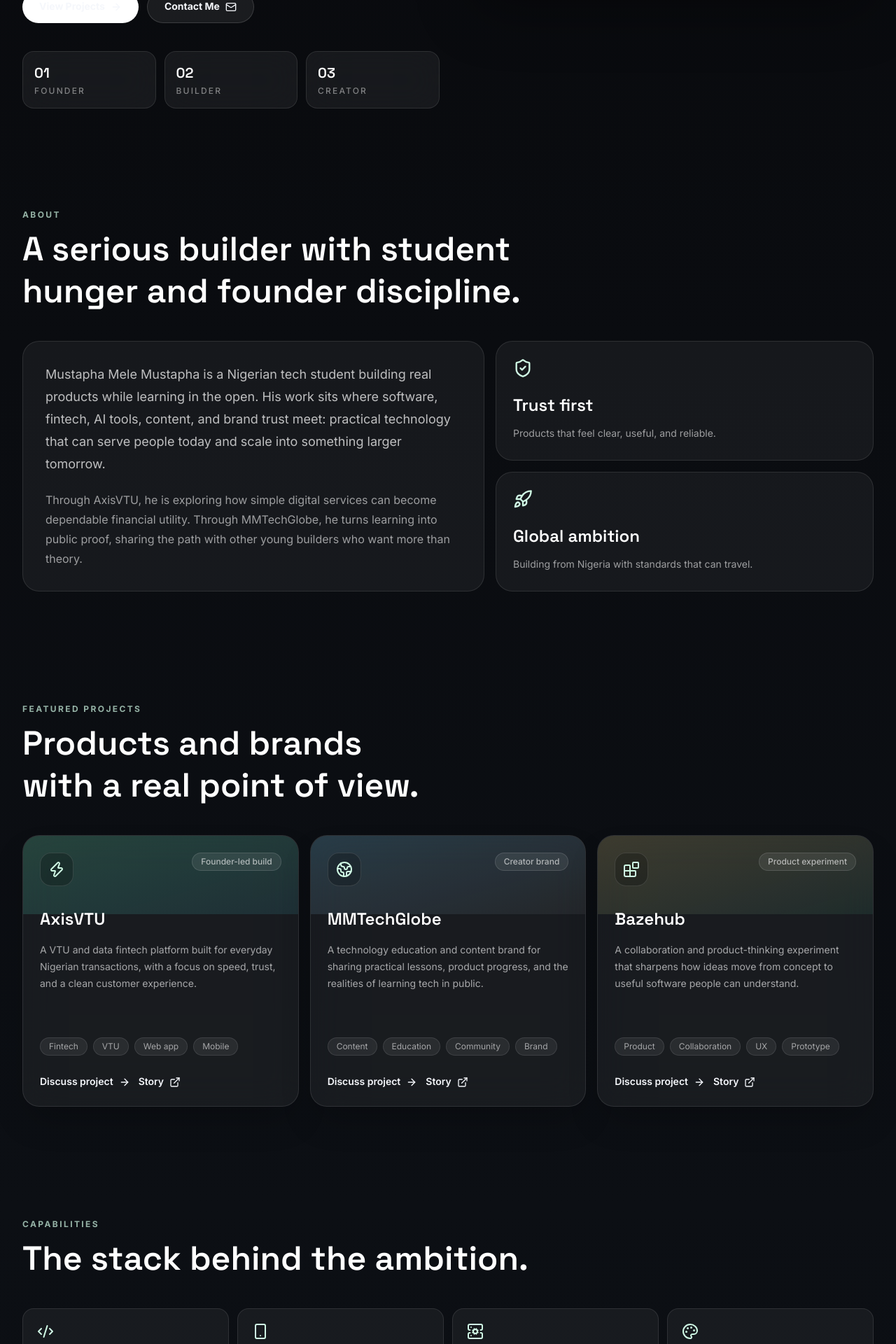
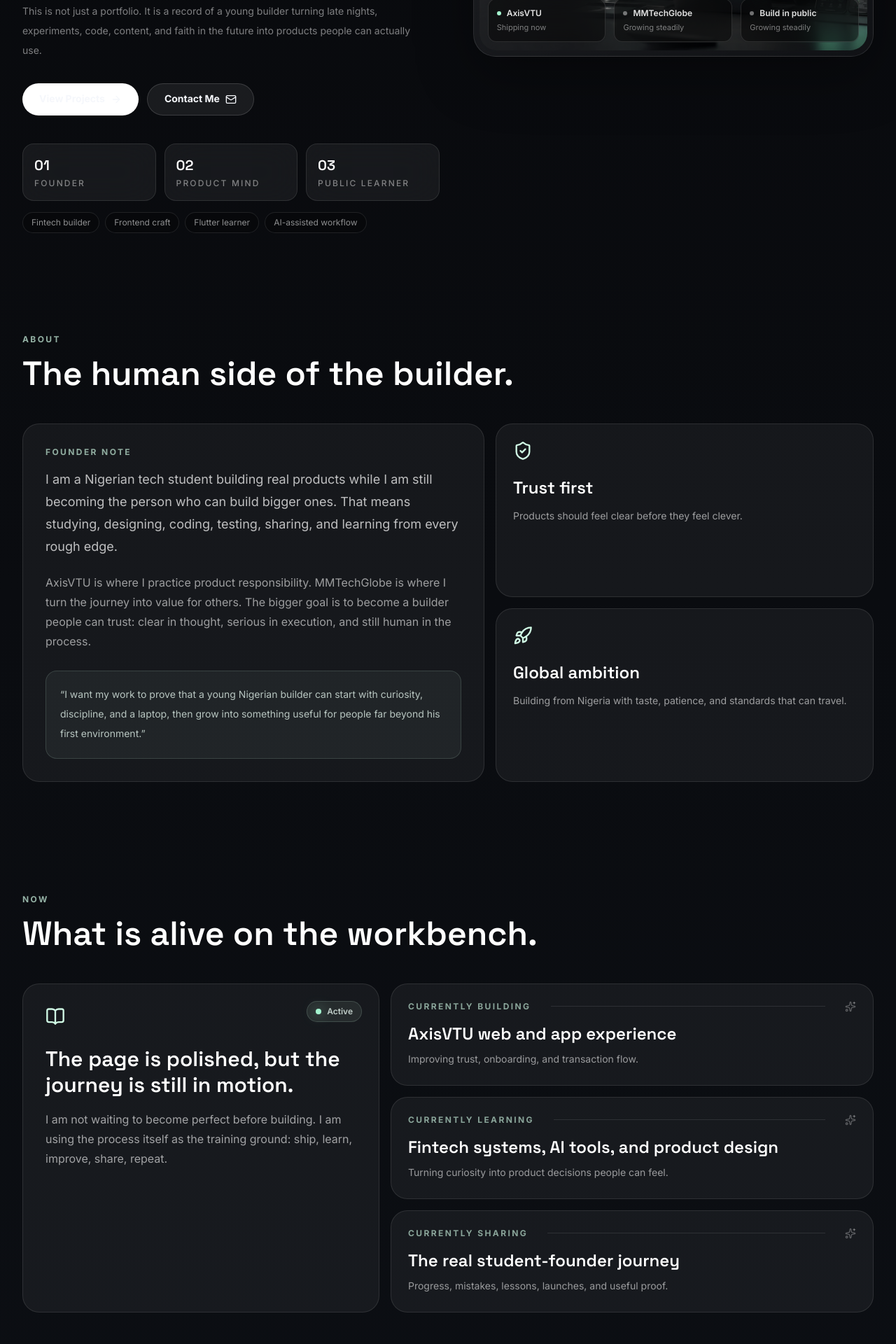
Before and after one commit to mustaphamelemustapha/Portfolio, a Next.js app: page / in a window 1280 px wide. Shown: the part 740-2660 px from the top of the page at 70% size. Built offline with nearby package versions, Linux system fonts and the light colour scheme.

Commit message:
Make portfolio feel more human

```diff
--- a/components/portfolio-site.tsx
+++ b/components/portfolio-site.tsx
@@ -30,14 +30,14 @@
 } from "lucide-react";
 import { motion, useScroll, useTransform } from "framer-motion";
 
-const navItems = ["About", "Projects", "Skills", "Journey", "Content", "Contact"];
+const navItems = ["About", "Now", "Projects", "Skills", "Journey", "Content", "Contact"];
 
 const projects = [
   {
     name: "AxisVTU",
     status: "Founder-led build",
     description:
-      "A VTU and data fintech platform built for everyday Nigerian transactions, with a focus on speed, trust, and a clean customer experience.",
+      "A VTU and data fintech platform built from the ground up for everyday Nigerian transactions. The mission is simple: make digital utility feel fast, honest, and dependable.",
     stack: ["Fintech", "VTU", "Web app", "Mobile"],
     icon: Zap,
     accent: "from-emerald-300/20 to-cyan-300/10"
@@ -46,7 +46,7 @@
     name: "MMTechGlobe",
     status: "Creator brand",
     description:
-      "A technology education and content brand for sharing practical lessons, product progress, and the realities of learning tech in public.",
+      "A technology education and content brand where I share what I am learning, what I am building, and the honest process behind becoming better in public.",
     stack: ["Content", "Education", "Community", "Brand"],
     icon: Globe2,
     accent: "from-sky-300/18 to-white/5"
@@ -55,7 +55,7 @@
     name: "Bazehub",
     status: "Product experiment",
     description:
-      "A collaboration and product-thinking experiment that sharpens how ideas move from concept to useful software people can understand.",
+      "A product experiment around collaboration, clarity, and useful tools. It is part lab, part lesson, and part proof that ideas become stronger when shipped.",
     stack: ["Product", "Collaboration", "UX", "Prototype"],
     icon: Blocks,
     accent: "from-amber-200/16 to-emerald-300/8"
@@ -71,6 +71,31 @@
   { name: "Content creation", icon: Megaphone },
   { name: "Branding", icon: BadgeCheck },
   { name: "AI tools", icon: Bot }
+];
+
+const nowSignals = [
+  {
+    label: "Currently building",
+    value: "AxisVTU web and app experience",
+    detail: "Improving trust, onboarding, and transaction flow."
+  },
+  {
+    label: "Currently learning",
+    value: "Fintech systems, AI tools, and product design",
+    detail: "Turning curiosity into product decisions people can feel."
+  },
+  {
+    label: "Currently sharing",
+    value: "The real student-founder journey",
+    detail: "Progress, mistakes, lessons, launches, and useful proof."
+  }
+];
+
+const principles = [
+  "Build useful things before talking too much.",
+  "Make technology feel simple enough for real people.",
+  "Stay ambitious, but keep the work honest.",
+  "Represent Nigerian builders with global standards."
 ];
 
 const timeline = [
@@ -140,6 +165,7 @@
       <Header />
       <Hero />
       <About />
+      <Now />
       <FeaturedProjects />
       <Skills />
       <Journey />
@@ -196,15 +222,19 @@
         >
           <div className="mb-6 inline-flex items-center gap-2 rounded-full border border-white/12 bg-white/7 px-3 py-2 text-xs font-medium text-white/72 shadow-2xl backdrop-blur-xl">
             <Sparkles className="size-4 text-emerald-200" />
-            Building fintech, software, and tech media from Nigeria
+            Live from Nigeria: learning, shipping, documenting
           </div>
           <h1 className="font-display text-[clamp(3rem,8vw,7rem)] font-semibold leading-[0.93] tracking-normal text-white text-balance">
             Hi, I&apos;m Mustapha Mele Mustapha
           </h1>
           <p className="mt-6 max-w-2xl text-lg leading-8 text-white/68 sm:text-xl">
             Founder, product builder, and tech creator from Nigeria. I&apos;m building AxisVTU,
-            growing MMTechGlobe, and documenting the journey as a young entrepreneur with global
-            ambition.
+            growing MMTechGlobe, and learning in public with the kind of ambition that starts small,
+            stays honest, and keeps moving.
+          </p>
+          <p className="mt-4 max-w-xl text-sm leading-7 text-white/48">
+            This is not just a portfolio. It is a record of a young builder turning late nights,
+            experiments, code, content, and faith in the future into products people can actually use.
           </p>
           <div className="mt-8 flex flex-col gap-3 sm:flex-row">
             <a
@@ -225,13 +255,20 @@
           <div className="mt-10 grid max-w-2xl grid-cols-3 gap-3">
             {[
               ["01", "Founder"],
-              ["02", "Builder"],
-              ["03", "Creator"]
+              ["02", "Product mind"],
+              ["03", "Public learner"]
             ].map(([number, label]) => (
               <div key={label} className="rounded-2xl border border-white/10 bg-white/6 p-4 backdrop-blur-xl">
                 <p className="font-display text-xl font-semibold text-white">{number}</p>
                 <p className="mt-1 text-xs font-medium uppercase tracking-[0.18em] text-white/46">{label}</p>
               </div>
+            ))}
+          </div>
+          <div className="mt-4 flex max-w-2xl flex-wrap gap-2 text-xs text-white/54">
+            {["Fintech builder", "Frontend craft", "Flutter learner", "AI-assisted workflow"].map((item) => (
+              <span key={item} className="rounded-full border border-white/10 bg-black/22 px-3 py-1.5">
+                {item}
+              </span>
             ))}
           </div>
         </motion.div>
@@ -252,10 +289,13 @@
               className="aspect-[4/3] w-full rounded-[1.55rem] object-cover"
             />
             <div className="absolute inset-x-5 bottom-5 grid grid-cols-2 gap-3 sm:grid-cols-3">
-              {["AxisVTU", "MMTechGlobe", "Build in public"].map((item) => (
+              {["AxisVTU", "MMTechGlobe", "Build in public"].map((item, index) => (
                 <div key={item} className="rounded-xl border border-white/12 bg-black/42 px-3 py-3 backdrop-blur-xl">
-                  <p className="text-xs font-semibold text-white/88">{item}</p>
-                  <p className="mt-1 text-[11px] text-white/46">Active signal</p>
+                  <div className="flex items-center gap-2">
+                    <span className={`size-1.5 rounded-full ${index === 0 ? "bg-emerald-200" : "bg-white/42"}`} />
+                    <p className="text-xs font-semibold text-white/88">{item}</p>
+                  </div>
+                  <p className="mt-1 text-[11px] text-white/46">{index === 0 ? "Shipping now" : "Growing steadily"}</p>
                 </div>
               ))}
             </div>
@@ -268,24 +308,75 @@
 
 function About() {
   return (
-    <Section id="about" eyebrow="About" title="A serious builder with student hunger and founder discipline.">
+    <Section id="about" eyebrow="About" title="The human side of the builder.">
       <div className="grid gap-4 lg:grid-cols-[1.1fr_0.9fr]">
         <Card className="p-6 sm:p-8">
+          <p className="mb-4 text-xs font-bold uppercase tracking-[0.2em] text-emerald-100/66">Founder note</p>
           <p className="text-lg leading-8 text-white/72">
-            Mustapha Mele Mustapha is a Nigerian tech student building real products while learning
-            in the open. His work sits where software, fintech, AI tools, content, and brand trust
-            meet: practical technology that can serve people today and scale into something larger
-            tomorrow.
+            I am a Nigerian tech student building real products while I am still becoming the person
+            who can build bigger ones. That means studying, designing, coding, testing, sharing, and
+            learning from every rough edge.
           </p>
           <p className="mt-5 text-base leading-7 text-white/58">
-            Through AxisVTU, he is exploring how simple digital services can become dependable
-            financial utility. Through MMTechGlobe, he turns learning into public proof, sharing the
-            path with other young builders who want more than theory.
+            AxisVTU is where I practice product responsibility. MMTechGlobe is where I turn the
+            journey into value for others. The bigger goal is to become a builder people can trust:
+            clear in thought, serious in execution, and still human in the process.
+          </p>
+          <div className="mt-7 rounded-2xl border border-emerald-100/14 bg-emerald-100/[0.055] p-5">
+            <p className="text-sm leading-7 text-emerald-50/74">
+              “I want my work to prove that a young Nigerian builder can start with curiosity,
+              discipline, and a laptop, then grow into something useful for people far beyond his
+              first environment.”
+            </p>
+          </div>
+        </Card>
+        <div className="grid gap-4 sm:grid-cols-2 lg:grid-cols-1">
+          <MiniSignal icon={ShieldCheck} title="Trust first" body="Products should feel clear before they feel clever." />
+          <MiniSignal icon={Rocket} title="Global ambition" body="Building from Nigeria with taste, patience, and standards that can travel." />
+        </div>
+      </div>
+    </Section>
+  );
+}
+
+function Now() {
+  return (
+    <Section id="now" eyebrow="Now" title="What is alive on the workbench.">
+      <div className="grid gap-4 lg:grid-cols-[0.85fr_1.15fr]">
+        <Card className="relative overflow-hidden p-6 sm:p-8">
+          <div className="absolute right-6 top-6 flex items-center gap-2 rounded-full border border-emerald-100/16 bg-emerald-100/8 px-3 py-1.5 text-xs font-semibold text-emerald-50/78">
+            <span className="size-2 rounded-full bg-emerald-200 shadow-[0_0_18px_rgba(167,243,208,0.75)]" />
+            Active
+          </div>
+          <BookOpen className="size-7 text-emerald-100" />
+          <h3 className="mt-7 font-display text-3xl font-semibold leading-tight text-white">
+            The page is polished, but the journey is still in motion.
+          </h3>
+          <p className="mt-4 text-base leading-7 text-white/60">
+            I am not waiting to become perfect before building. I am using the process itself as the
+            training ground: ship, learn, improve, share, repeat.
           </p>
         </Card>
-        <div className="grid gap-4 sm:grid-cols-2 lg:grid-cols-1">
-          <MiniSignal icon={ShieldCheck} title="Trust first" body="Products that feel clear, useful, and reliable." />
-          <MiniSignal icon={Rocket} title="Global ambition" body="Building from Nigeria with standards that can travel." />
+        <div className="grid gap-4">
+          {nowSignals.map((signal, index) => (
+            <motion.div
+              key={signal.label}
+              variants={fadeIn}
+              initial="hidden"
+              whileInView="visible"
+              viewport={{ once: true, margin: "-80px" }}
+              transition={{ duration: 0.45, delay: index * 0.06 }}
+              className="group rounded-3xl border border-white/10 bg-white/[0.052] p-5 transition hover:border-emerald-100/22 hover:bg-white/[0.075] sm:p-6"
+            >
+              <div className="flex flex-col gap-3 sm:flex-row sm:items-center sm:justify-between">
+                <p className="text-xs font-bold uppercase tracking-[0.2em] text-emerald-100/62">{signal.label}</p>
+                <span className="h-px flex-1 bg-white/10 sm:mx-4" />
+                <Sparkles className="hidden size-4 text-white/30 transition group-hover:text-emerald-100 sm:block" />
+              </div>
+              <h3 className="mt-4 font-display text-xl font-semibold text-white sm:text-2xl">{signal.value}</h3>
+              <p className="mt-2 text-sm leading-6 text-white/56">{signal.detail}</p>
+            </motion.div>
+          ))}
         </div>
       </div>
     </Section>
@@ -294,7 +385,7 @@
 
 function FeaturedProjects() {
   return (
-    <Section id="projects" eyebrow="Featured projects" title="Products and brands with a real point of view.">
+    <Section id="projects" eyebrow="Featured projects" title="Not just projects. Proof of direction.">
       <div className="grid gap-4 lg:grid-cols-3">
         {projects.map((project, index) => {
           const Icon = project.icon;
@@ -320,6 +411,16 @@
                 </div>
                 <h3 className="font-display text-2xl font-semibold text-white">{project.name}</h3>
                 <p className="mt-4 min-h-28 text-sm leading-6 text-white/62">{project.description}</p>
+                <div className="mt-5 rounded-2xl border border-white/10 bg-black/18 p-4">
+                  <p className="text-xs font-bold uppercase tracking-[0.16em] text-white/36">Why it matters</p>
+                  <p className="mt-2 text-sm leading-6 text-white/58">
+                    {project.name === "AxisVTU"
+                      ? "It teaches the discipline of reliability: people do not just click buttons, they trust a product with real needs."
+                      : project.name === "MMTechGlobe"
+                        ? "It turns learning into a public asset and helps other young builders feel less alone in the process."
+                        : "It keeps experimentation close to the work, so ideas are tested before they become big promises."}
+                  </p>
+                </div>
                 <div className="mt-6 flex flex-wrap gap-2">
                   {project.stack.map((tag) => (
                     <span key={tag} className="rounded-full border border-white/10 bg-white/7 px-3 py-1 text-xs text-white/58">
@@ -346,7 +447,14 @@
 
 function Skills() {
   return (
-    <Section id="skills" eyebrow="Capabilities" title="The stack behind the ambition.">
+    <Section id="skills" eyebrow="Capabilities" title="Skills with product judgment behind them.">
+      <div className="mb-5 grid gap-3 lg:grid-cols-4">
+        {principles.map((principle) => (
+          <div key={principle} className="rounded-2xl border border-white/10 bg-black/18 p-4">
+            <p className="text-sm leading-6 text-white/62">{principle}</p>
+          </div>
+        ))}
+      </div>
       <div className="grid gap-3 sm:grid-cols-2 lg:grid-cols-4">
         {skills.map((skill, index) => {
           const Icon = skill.icon;
@@ -372,7 +480,7 @@
 
 function Journey() {
   return (
-    <Section id="journey" eyebrow="Journey" title="A public path from learner to founder.">
+    <Section id="journey" eyebrow="Journey" title="The story is still being written in public.">
       <div className="relative">
         <div className="absolute left-4 top-0 hidden h-full w-px bg-white/10 sm:block" />
         <div className="grid gap-4">
@@ -412,6 +520,12 @@
             and what improved. Mustapha uses content as accountability, education, and proof of
             momentum.
           </p>
+          <div className="mt-6 rounded-2xl border border-white/10 bg-black/20 p-4">
+            <p className="text-sm leading-7 text-white/58">
+              The goal is not to look finished. The goal is to show the becoming: the thinking, the
+              experiments, the lessons, the better version after every launch.
+            </p>
+          </div>
         </Card>
         <div className="grid gap-4 sm:grid-cols-3">
           {channels.map((channel) => {
@@ -438,8 +552,16 @@
           <div>
             <p className="max-w-2xl text-lg leading-8 text-white/66">
               Open to thoughtful collaborations, product conversations, internships, partnerships,
-              and opportunities that connect software with real-world value.
+              and opportunities that connect software with real-world value. If the work is serious,
+              useful, and honest, I want to hear about it.
             </p>
+            <div className="mt-6 grid max-w-2xl gap-3 sm:grid-cols-3">
+              {["Product ideas", "Founder conversations", "Tech opportunities"].map((item) => (
+                <div key={item} className="rounded-2xl border border-white/10 bg-black/18 p-4">
+                  <p className="text-sm font-semibold text-white/74">{item}</p>
+                </div>
+              ))}
+            </div>
             <div className="mt-8 flex flex-col gap-3 sm:flex-row">
               <a
                 href="mailto:hello@mustaphamele.dev"
@@ -485,10 +607,10 @@
   return (
     <footer className="border-t border-white/10 px-4 py-8 sm:px-6 lg:px-8">
       <div className="mx-auto flex max-w-7xl flex-col gap-4 text-sm text-white/48 sm:flex-row sm:items-center sm:justify-between">
-        <p>© 2026 Mustapha Mele Mustapha. Built with intention.</p>
+        <p>© 2026 Mustapha Mele Mustapha. Built with intention, pressure, and patience.</p>
         <div className="flex items-center gap-2">
           <CheckCircle2 className="size-4 text-emerald-100" />
-          <span>Founder, builder, creator from Nigeria.</span>
+          <span>Still learning. Still shipping. Still becoming.</span>
         </div>
       </div>
     </footer>
```
